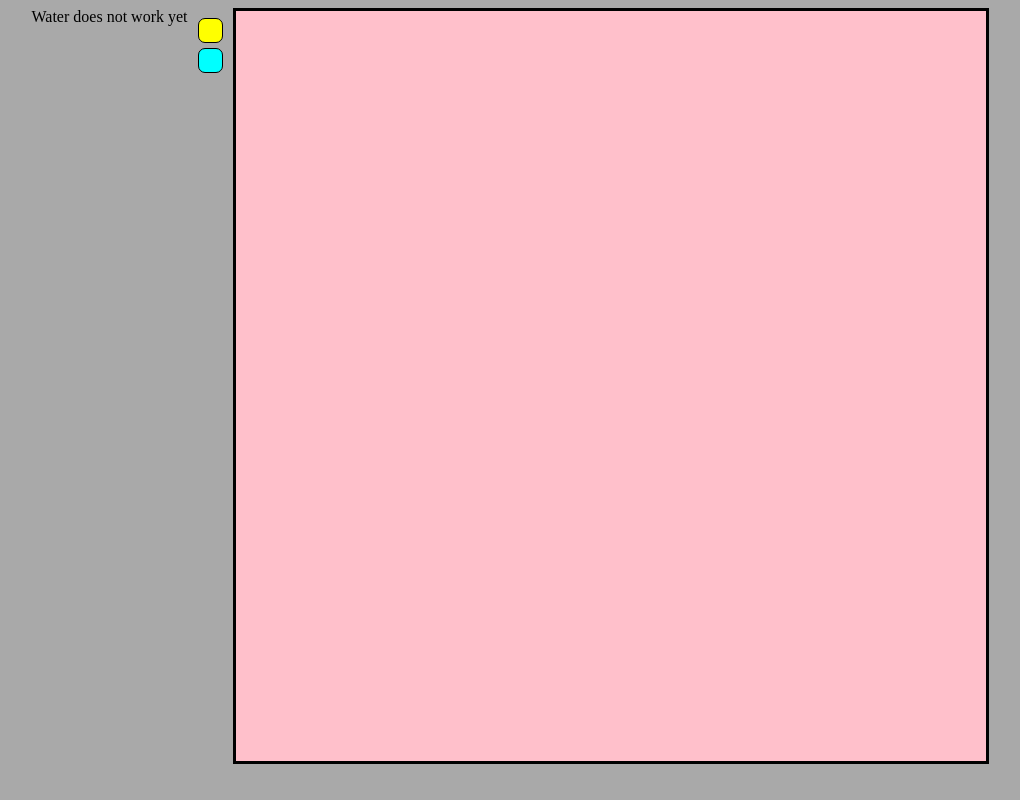
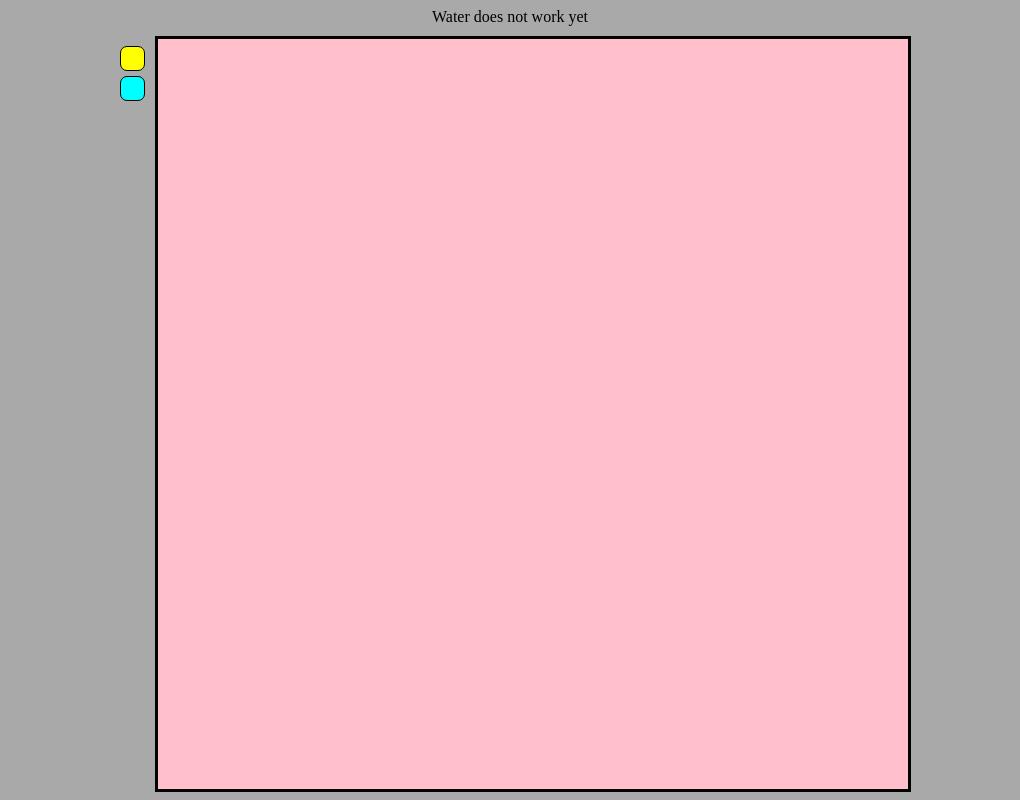
Before and after one commit to movzkm/Etch-a-Sketch_kind-of, a plain HTML site: page index.html in a window 1280 px wide. Shown: the whole page, without its empty margins (130-1150 px from the left). Drawn offline with Linux system fonts and the light colour scheme.

Commit message:
adjusting the page structure after adding the note

```diff
--- a/index.html
+++ b/index.html
@@ -12,12 +12,15 @@
 
     <div>Water does not work yet</div>
 
-    <div id="options">
-        <button id="sand" style="background-color: yellow;"></button>
-        <button id="water" style="background-color: cyan;"></button>
+    <div style="display: flex;">
+        <div id="options">
+            <button id="sand" style="background-color: yellow;"></button>
+            <button id="water" style="background-color: cyan;"></button>
+        </div>
+        <canvas id="canvas"></canvas>
+
     </div>
 
-    <canvas id="canvas"></canvas>
 
 
 </body>
--- a/styles.css
+++ b/styles.css
@@ -1,8 +1,9 @@
 body {
     background-color: darkgray;
     display: flex;
-    flex-direction: row;
+    flex-direction: column;
     justify-content: center;
+    align-items: center;
     gap: 10px;
 }
 
@@ -22,5 +23,5 @@ button {
     display: flex;
     flex-direction: column;
     gap: 5px;
-    margin-top: 10px;
+    margin: 10px;
 }
```
